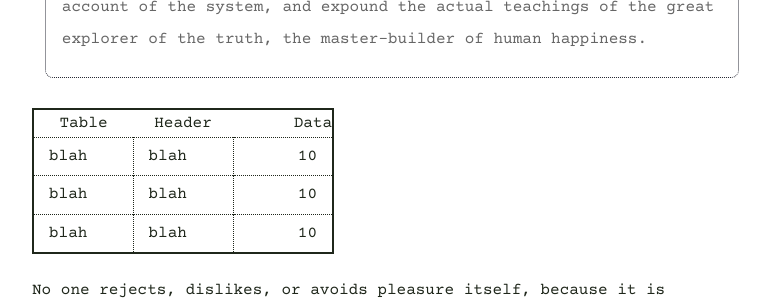
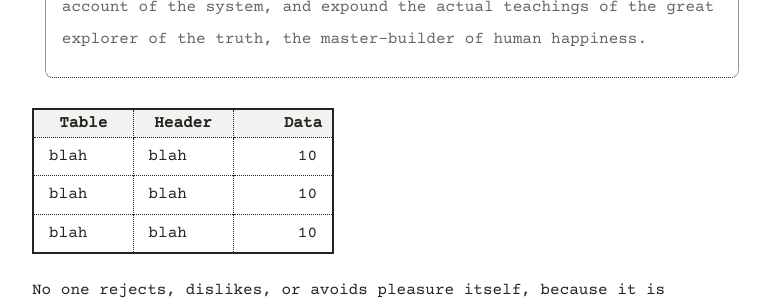
Before and after one commit to boringparty/hello-party.github.io, a Jekyll site: the page built from _posts/2021-02-04-hello.md, in a window 1280 px wide. Shown: the part 325-625 px from the top of the page, without its empty margins (248-1031 px from the left). Built offline with Jekyll 4.4.1, drawn with Linux system fonts in a browser that asks for light colours.

Commit message:
Update style.scss

```diff
--- a/assets/style.scss
+++ b/assets/style.scss
@@ -175,7 +175,7 @@ tr {border-top:1px dotted $border;}
 tr + tr {border-top:1px dotted $border;}
 td {border-left:1px dotted $border;padding: 5px 15px;min-width:100px}
 td + td {border-left:1px dotted $border;}
-
+th {padding: 0px 10px;border: 1px dotted;background:$back-light;font-weight:bold;}
 
 
 /*
```
